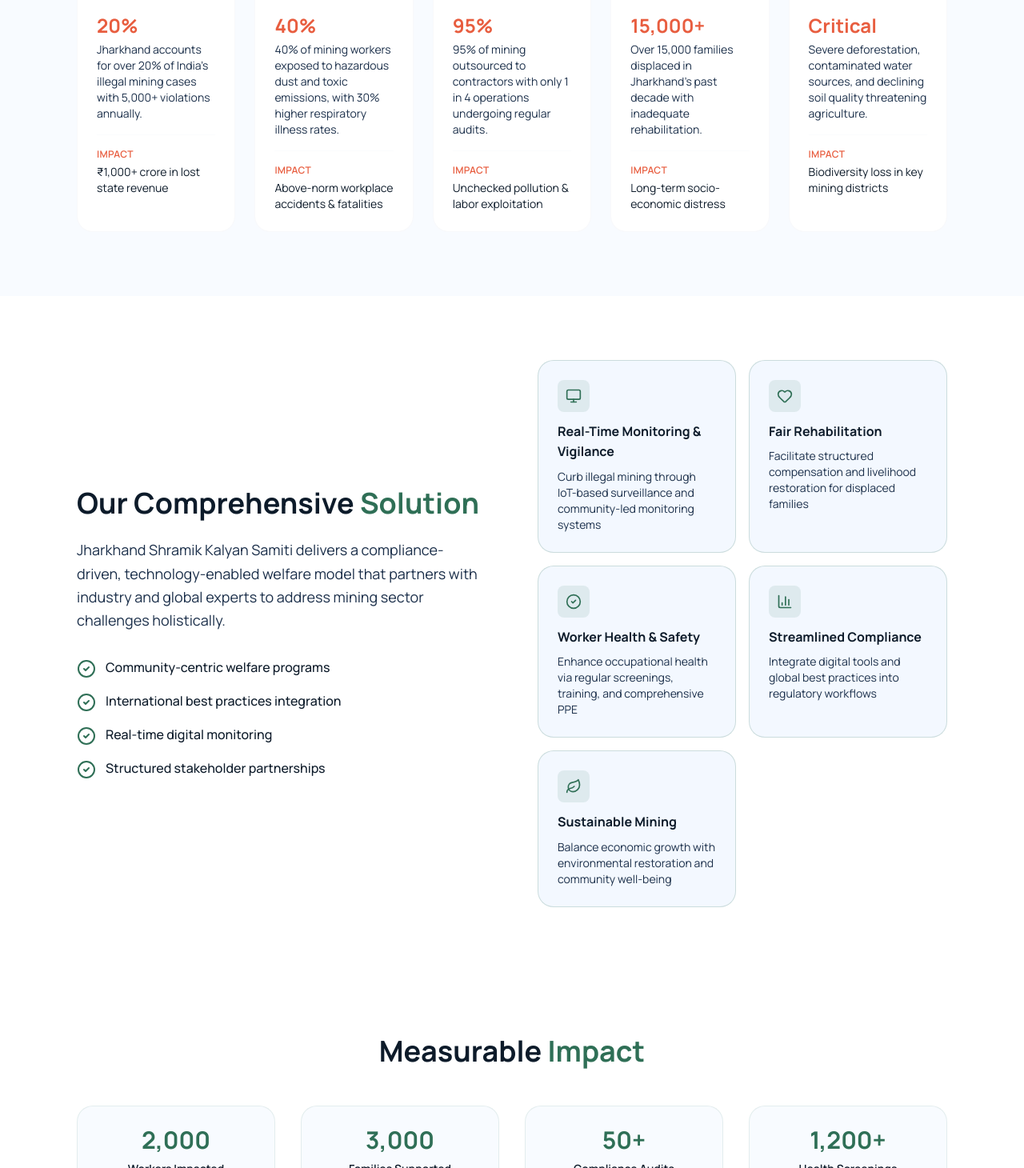
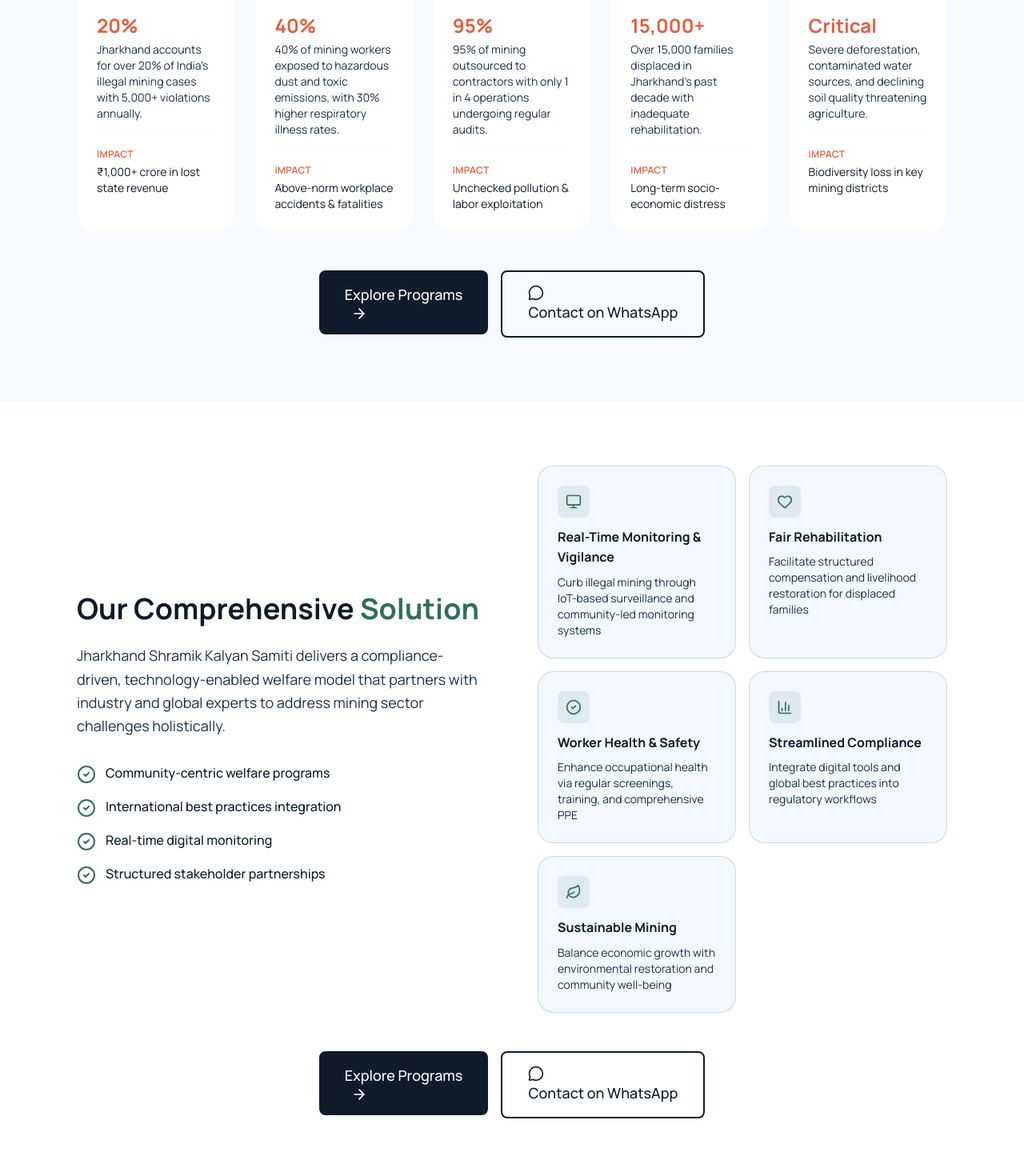
Before and after one commit to Utkarsh1506/shramik_kalyan_samiti, a Next.js app: page / in a window 1280 px wide. Shown: the part 1340-2800 px from the top of the page at 80% size. Built offline with nearby package versions, Linux system fonts and the light colour scheme.

Commit message:
Update: Address, Logo redesign, Gallery preview, CTA buttons (Contact & WhatsApp), Action buttons in sections

```diff
--- a/src/app/contact/page.tsx
+++ b/src/app/contact/page.tsx
@@ -110,7 +110,9 @@
                     <h3 className="font-bold text-ink mb-1">Address</h3>
                     <p className="text-slate">
                       Jharkhand Shramik Kalyan Samiti<br />
-                      Ranchi, Jharkhand, India
+                      Kanchandih Kapsara Po Mugma<br />
+                      Thana: Nirsa, District Dhanbad<br />
+                      Jharkhand 828204, India
                     </p>
                   </div>
                 </motion.div>
--- a/src/app/page.tsx
+++ b/src/app/page.tsx
@@ -2,6 +2,7 @@
 import Challenges from "@/components/sections/Challenges";
 import Solution from "@/components/sections/Solution";
 import Impact from "@/components/sections/Impact";
+import { GalleryPreview } from "@/components/sections/GalleryPreview";
 import CTA from "@/components/sections/CTA";
 
 export default function Home() {
@@ -11,6 +12,7 @@
       <Challenges />
       <Solution />
       <Impact />
+      <GalleryPreview />
       <CTA />
     </>
   );
--- a/src/components/Footer.tsx
+++ b/src/components/Footer.tsx
@@ -108,7 +108,7 @@
               </li>
               <li className="flex gap-2">
                 <MapPin size={16} className="flex-shrink-0 mt-0.5" />
-                <span>Jharkhand, India</span>
+                <span>Kanchandih Kapsara Po Mugma<br />Thana: Nirsa, District Dhanbad<br />Jharkhand 828204, India</span>
               </li>
             </ul>
           </div>
--- a/src/components/Header.tsx
+++ b/src/components/Header.tsx
@@ -24,13 +24,14 @@
     <header className="sticky top-0 z-50 bg-white border-b border-stone/10 shadow-sm">
       <Container>
         <div className="flex items-center justify-between h-16 md:h-20">
-          <Link href="/" className="flex items-center gap-2 font-bold text-sm md:text-base text-ink">
-            <div className="w-8 h-8 md:w-10 md:h-10 bg-gradient-to-br from-moss to-amber rounded-lg flex items-center justify-center text-white font-bold text-xs md:text-sm">
+          <Link href="/" className="flex items-center gap-2 font-bold text-ink hover:opacity-80 transition-opacity">
+            <div className="w-10 h-10 md:w-12 md:h-12 bg-gradient-to-br from-moss to-amber rounded-lg flex items-center justify-center text-white font-bold text-sm">
               SK
             </div>
-            <span className="hidden sm:inline leading-tight">
-              SHRAMIK KALYAN<br />SAMITI
-            </span>
+            <div className="hidden sm:inline text-xs md:text-sm leading-tight">
+              <div className="font-bold text-ink">JSKS Trust</div>
+              <div className="text-[10px] md:text-xs text-slate/70 font-medium">Jharkhand Shramik<br />Kalyan Samiti</div>
+            </div>
           </Link>
 
           {/* Desktop Nav */}
--- a/src/components/sections/CTA.tsx
+++ b/src/components/sections/CTA.tsx
@@ -4,7 +4,7 @@
 import Section from "@/components/ui/Section";
 import Button from "@/components/ui/Button";
 import { motion } from "framer-motion";
-import { ArrowRight } from "lucide-react";
+import { MessageCircle, Mail } from "lucide-react";
 
 export default function CTA() {
   return (
@@ -25,12 +25,22 @@
           </p>
 
           <div className="flex flex-col sm:flex-row gap-4 justify-center">
-            <Button size="lg" className="group">
-              Partner With Us
-              <ArrowRight className="ml-2 w-5 h-5 group-hover:translate-x-1 transition-transform" />
+            <Button
+              size="lg"
+              className="group"
+              onClick={() => window.location.href = '/contact'}
+            >
+              <Mail className="mr-2 w-5 h-5" />
+              Contact Us
             </Button>
-            <Button variant="outline" size="lg" className="text-white border-white hover:bg-white/10">
-              Request a Consultation
+            <Button
+              variant="outline"
+              size="lg"
+              className="text-white border-white hover:bg-white/10"
+              onClick={() => window.open('https://wa.me/916206490476', '_blank')}
+            >
+              <MessageCircle className="mr-2 w-5 h-5" />
+              WhatsApp
             </Button>
           </div>
 
--- a/src/components/sections/Challenges.tsx
+++ b/src/components/sections/Challenges.tsx
@@ -3,8 +3,10 @@
 import Container from "@/components/ui/Container";
 import Section from "@/components/ui/Section";
 import { Card, CardContent, CardHeader } from "@/components/ui/Card";
+import Button from "@/components/ui/Button";
 import { motion } from "framer-motion";
-import { AlertTriangle, Droplet, Shield, Users, Trees, TrendingDown } from "lucide-react";
+import { AlertTriangle, Droplet, Shield, Users, Trees, TrendingDown, ArrowRight, MessageCircle } from "lucide-react";
+import Link from "next/link";
 
 const challenges = [
   {
@@ -121,6 +123,31 @@
             );
           })}
         </motion.div>
+
+        {/* Action Buttons */}
+        <motion.div
+          initial={{ opacity: 0, y: 20 }}
+          whileInView={{ opacity: 1, y: 0 }}
+          viewport={{ once: true }}
+          transition={{ duration: 0.6, delay: 0.3 }}
+          className="flex flex-col sm:flex-row gap-4 justify-center mt-12"
+        >
+          <Link href="/programs">
+            <Button size="lg" className="group">
+              Explore Programs
+              <ArrowRight className="ml-2 w-5 h-5 group-hover:translate-x-1 transition-transform" />
+            </Button>
+          </Link>
+          <Button
+            variant="outline"
+            size="lg"
+            className="text-ink border-ink hover:bg-ink/5"
+            onClick={() => window.open('https://wa.me/916206490476', '_blank')}
+          >
+            <MessageCircle className="mr-2 w-5 h-5" />
+            Contact on WhatsApp
+          </Button>
+        </motion.div>
       </Container>
     </Section>
   );
--- /dev/null
+++ b/src/components/sections/GalleryPreview.tsx
@@ -0,0 +1,66 @@
+'use client';
+
+import Image from 'next/image';
+import { motion } from 'framer-motion';
+import { Section, Container, Button } from '@/components/ui';
+import Link from 'next/link';
+import { ArrowRight } from 'lucide-react';
+
+const galleryImages = [
+  '/5.jpg', '/6.jpg', '/7.jpg', '/9.jpg', '/10.jpg', '/11.jpg',
+];
+
+export function GalleryPreview() {
+  return (
+    <Section className="bg-gradient-to-b from-white to-sky/20">
+      <Container>
+        <motion.div
+          initial={{ opacity: 0, y: 20 }}
+          whileInView={{ opacity: 1, y: 0 }}
+          viewport={{ once: true }}
+          transition={{ duration: 0.6 }}
+          className="text-center mb-12"
+        >
+          <h2 className="text-3xl md:text-4xl font-bold text-ink mb-4">
+            Our Work in <span className="text-moss">Action</span>
+          </h2>
+          <p className="text-slate text-lg max-w-2xl mx-auto">
+            Witness the positive impact we're making in communities across Jharkhand
+          </p>
+        </motion.div>
+
+        <div className="grid grid-cols-2 md:grid-cols-3 lg:grid-cols-6 gap-4 mb-10">
+          {galleryImages.map((image, index) => (
+            <motion.div
+              key={image}
+              initial={{ opacity: 0, scale: 0.9 }}
+              whileInView={{ opacity: 1, scale: 1 }}
+              viewport={{ once: true }}
+              transition={{ duration: 0.5, delay: index * 0.05 }}
+              className="relative aspect-square cursor-pointer group overflow-hidden rounded-lg"
+            >
+              <Image
+                src={image}
+                alt="Gallery image"
+                fill
+                className="object-cover transition-transform duration-300 group-hover:scale-110"
+                sizes="(max-width: 768px) 50vw, (max-width: 1024px) 33vw, 16vw"
+                loading="lazy"
+              />
+              <div className="absolute inset-0 bg-gradient-to-t from-ink/60 to-transparent opacity-0 group-hover:opacity-100 transition-opacity duration-300" />
+            </motion.div>
+          ))}
+        </div>
+
+        <div className="text-center">
+          <Link href="/gallery">
+            <Button size="lg" className="group">
+              View Gallery
+              <ArrowRight className="ml-2 w-5 h-5 group-hover:translate-x-1 transition-transform" />
+            </Button>
+          </Link>
+        </div>
+      </Container>
+    </Section>
+  );
+}
--- a/src/components/sections/Solution.tsx
+++ b/src/components/sections/Solution.tsx
@@ -2,8 +2,10 @@
 
 import Container from "@/components/ui/Container";
 import Section from "@/components/ui/Section";
+import Button from "@/components/ui/Button";
 import { motion } from "framer-motion";
-import { CheckCircle2, Monitor, Heart, BarChart3, Leaf } from "lucide-react";
+import { CheckCircle2, Monitor, Heart, BarChart3, Leaf, ArrowRight, MessageCircle } from "lucide-react";
+import Link from "next/link";
 
 const solutions = [
   {
@@ -103,6 +105,31 @@
             })}
           </motion.div>
         </div>
+
+        {/* Action Buttons */}
+        <motion.div
+          initial={{ opacity: 0, y: 20 }}
+          whileInView={{ opacity: 1, y: 0 }}
+          viewport={{ once: true }}
+          transition={{ duration: 0.6, delay: 0.3 }}
+          className="flex flex-col sm:flex-row gap-4 justify-center mt-12"
+        >
+          <Link href="/programs">
+            <Button size="lg" className="group">
+              Explore Programs
+              <ArrowRight className="ml-2 w-5 h-5 group-hover:translate-x-1 transition-transform" />
+            </Button>
+          </Link>
+          <Button
+            variant="outline"
+            size="lg"
+            className="text-ink border-ink hover:bg-ink/5"
+            onClick={() => window.open('https://wa.me/916206490476', '_blank')}
+          >
+            <MessageCircle className="mr-2 w-5 h-5" />
+            Contact on WhatsApp
+          </Button>
+        </motion.div>
       </Container>
     </Section>
   );
```
